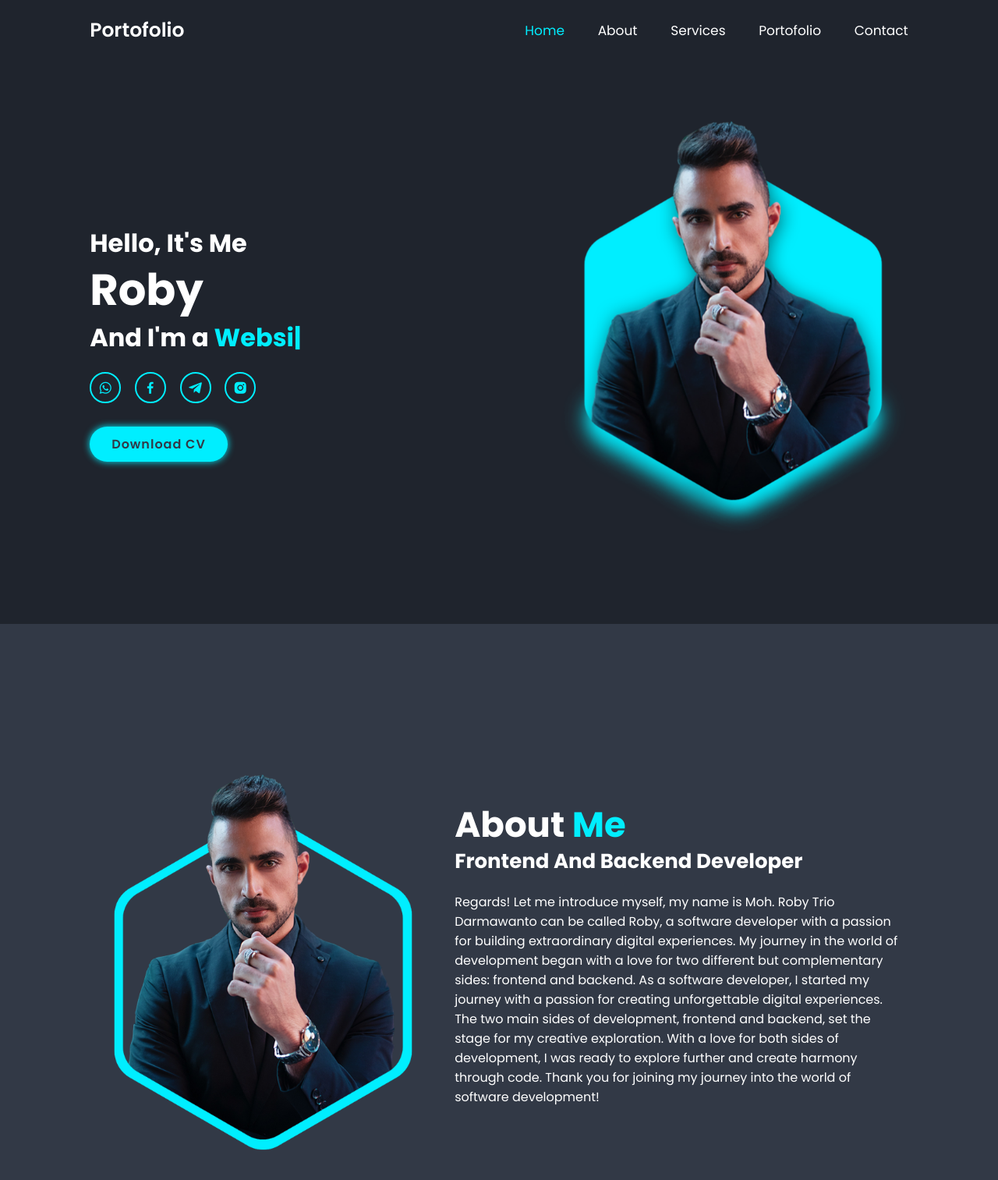
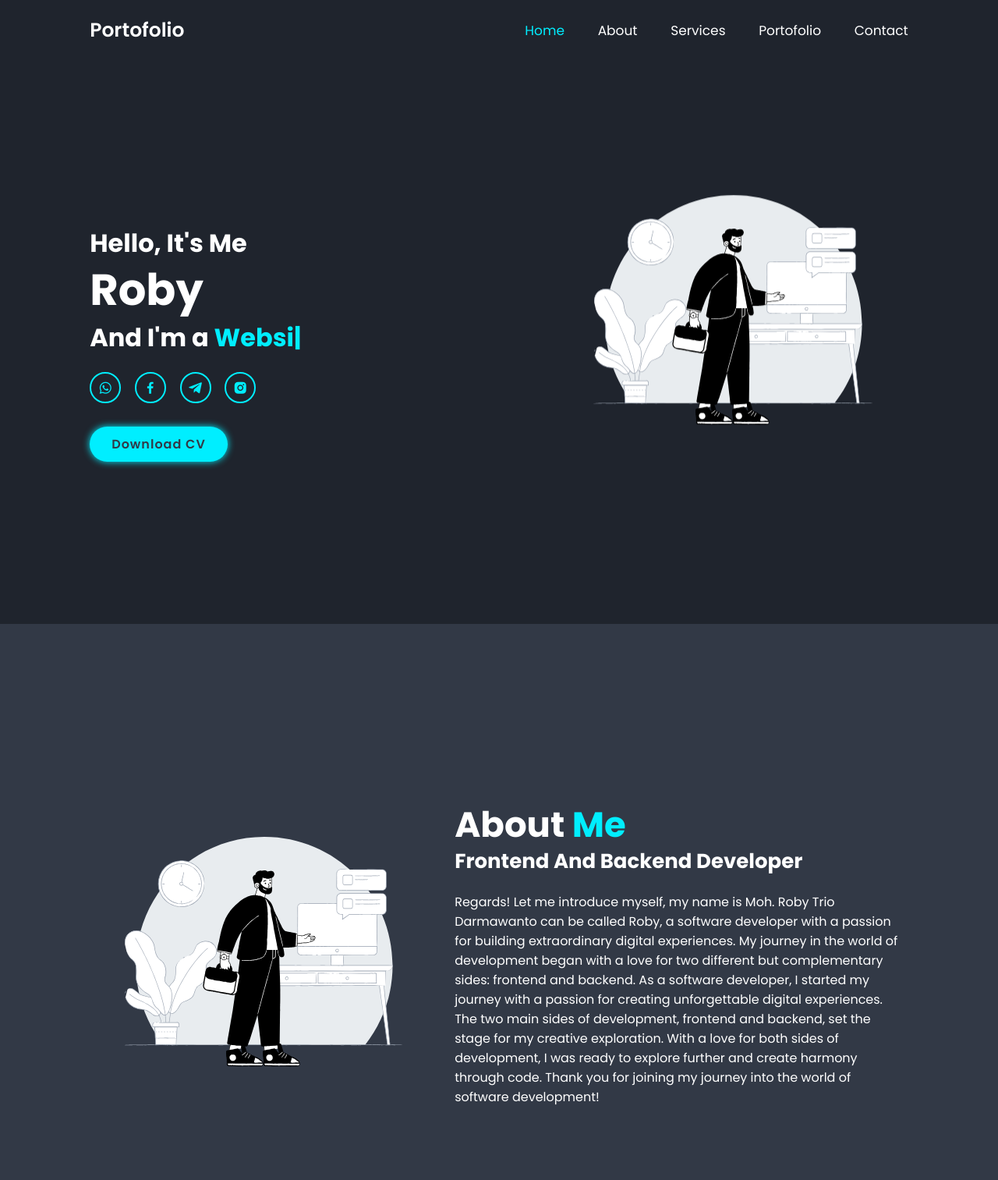
Before and after one commit to MohRobyTrio/MyFirstPortfolio, a plain HTML site: page index.html in a window 1280 px wide. Shown: the top 1513 px of the page at 78% size. Drawn offline with nearby package versions, Linux system fonts and the light colour scheme.

Commit message:
Mengubah Foto di Halaman Home dan About

```diff
--- a/index.html
+++ b/index.html
@@ -46,14 +46,14 @@
       </div>
 
       <div class="home-img">
-        <img src="images/home.png" alt="">
+        <img src="images/hero.svg" alt="">
       </div>
     </section>
 
     <!-- about section design -->
     <section class="about" id="about">
       <div class="about-img">
-        <img src="images/about.png" alt="">
+        <img src="images/hero.svg" alt="">
       </div>
 
       <div class="about-content">
```
Also changed, not shown: images/hero.svg (added).
